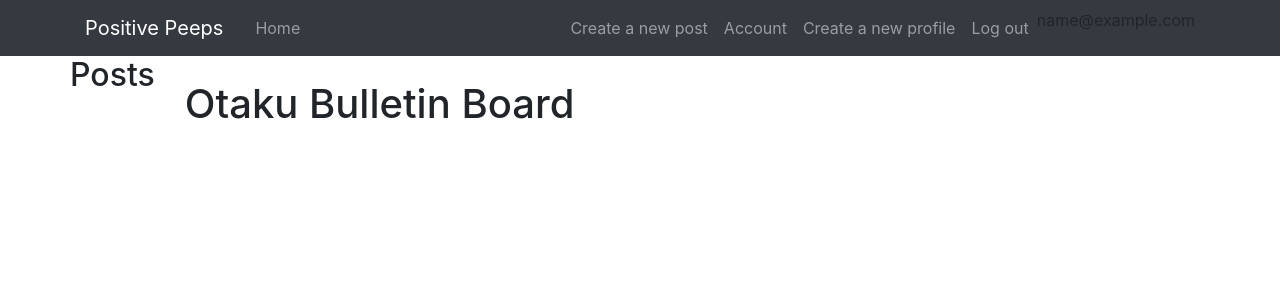
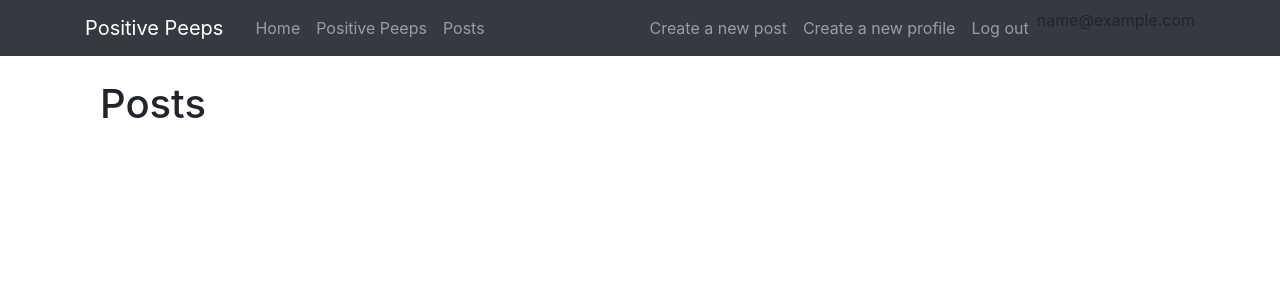
Before and after one commit to Karen-Stewart80/Positive_Peeps_B, a Flask app: page /post/ in a window 1280 px wide. Shown: the top 300 px of the page. Run offline with Flask 2, Linux system fonts and the light colour scheme; the visitor is signed in with stand-in values (Sample User, id 1); data comes from the database, SQL or seed files in the repository; data that the repository does not hold is empty; some libraries are stand-ins or nearby versions.

Commit message:
update styling

```diff
--- a/src/templates/layout.html
+++ b/src/templates/layout.html
@@ -27,7 +27,9 @@
           </button>
           <div class="collapse navbar-collapse" id="navbarToggle">
             <div class="navbar-nav mr-auto">
-              <a class="nav-item nav-link" href="home.html">Home</a>
+              <a class="nav-item nav-link" href="/home">Home</a>
+              <a class="nav-item nav-link" href="/profiles">Positive Peeps</a>
+              <a class="nav-item nav-link" href="/post">Posts</a>
             </div>
             <!-- Navbar Right Side -->
             <div class="navbar-nav">
@@ -35,7 +37,7 @@
               <a class="nav-item nav-link" href="/post/new">Create a new post</a>
 
 
-                <a class="nav-item nav-link" href=>Account</a>
+
                 <a class="nav-item nav-link" href="/profiles/new">Create a new profile</a>
                 <a class="nav-item nav-link" href="/logout">Log out</a>
                 <a>{{ current_user.email }}</a>
--- a/src/templates/post_index.html
+++ b/src/templates/post_index.html
@@ -2,10 +2,10 @@
 
 {% block content%}
 </br>
-<h2>Posts</h2>
+
 <div class="col-xl-8">
 </br>
-<div class="container-fluid align-content-lg-center">    <h1>Otaku Bulletin Board</h1> </div>
+<div class="container-fluid align-content-lg-center">    <h1>Posts</h1> </div>
 </br>
     {% for post in posts %}
 
```
Also changed, not shown: src/templates/profile_index.html (+16 -9 lines), src/templates/profile_index1.html (added, +20 -0 lines).
